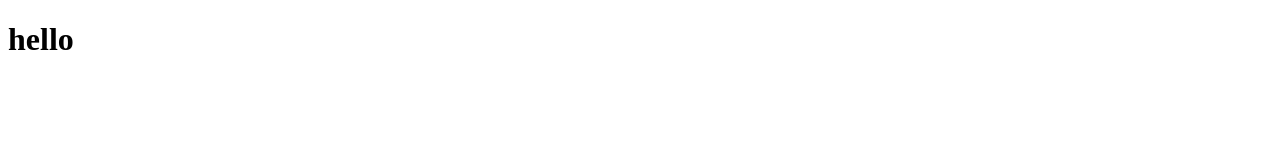
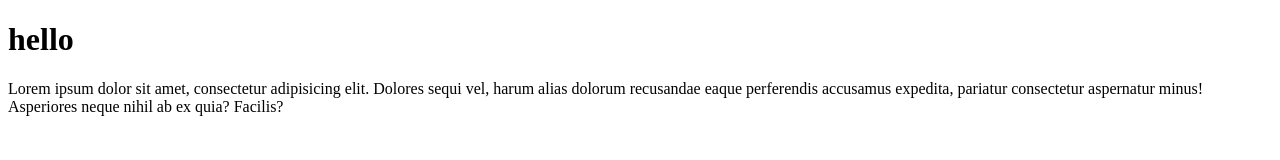
Before and after one commit to PoojaSahu-02/FSD12, a plain HTML site: page HTML/abc.html in a window 1280 px wide. Drawn offline with Linux system fonts and the light colour scheme.

Commit message:
third commit

```diff
--- a/HTML/abc.html
+++ b/HTML/abc.html
@@ -7,5 +7,6 @@
 </head>
 <body>
     <h1>hello</h1>
+    <p>Lorem ipsum dolor sit amet, consectetur adipisicing elit. Dolores sequi vel, harum alias dolorum recusandae eaque perferendis accusamus expedita, pariatur consectetur aspernatur minus! Asperiores neque nihil ab ex quia? Facilis?</p>
 </body>
 </html>
```
